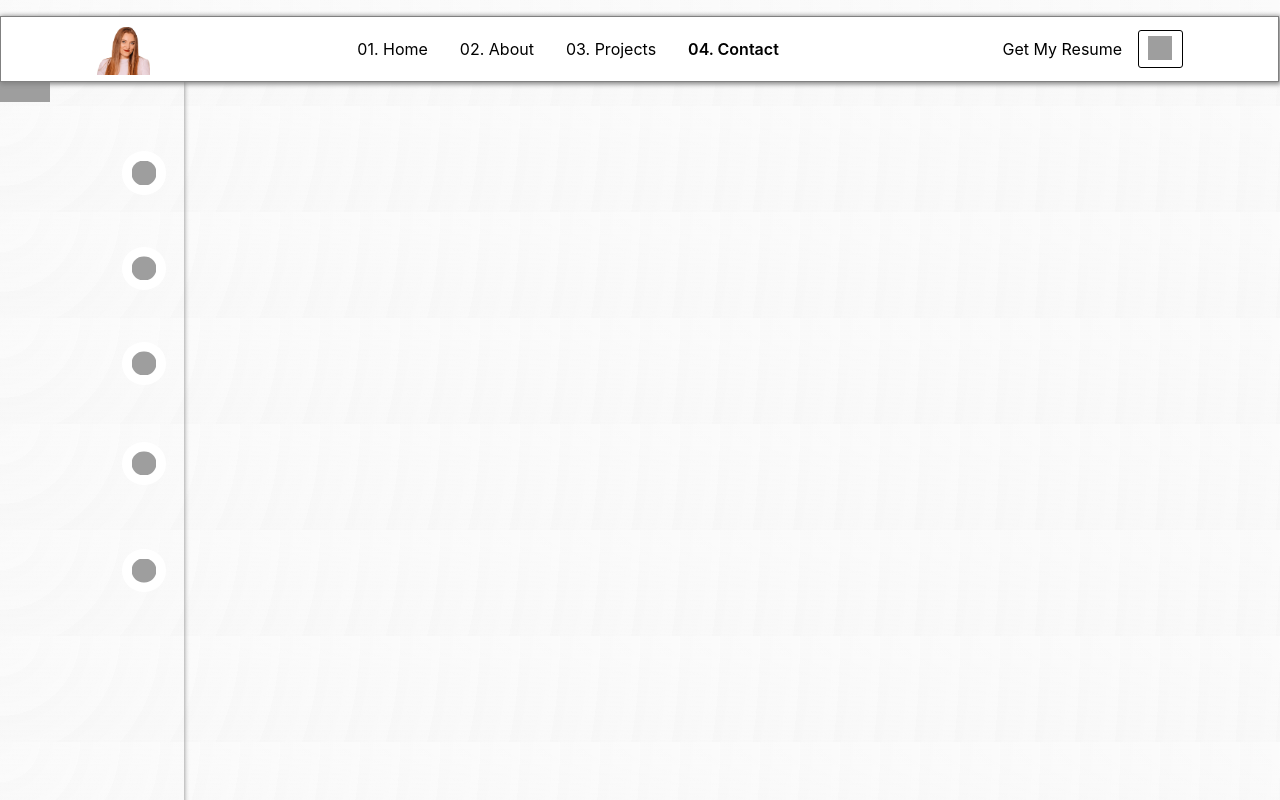
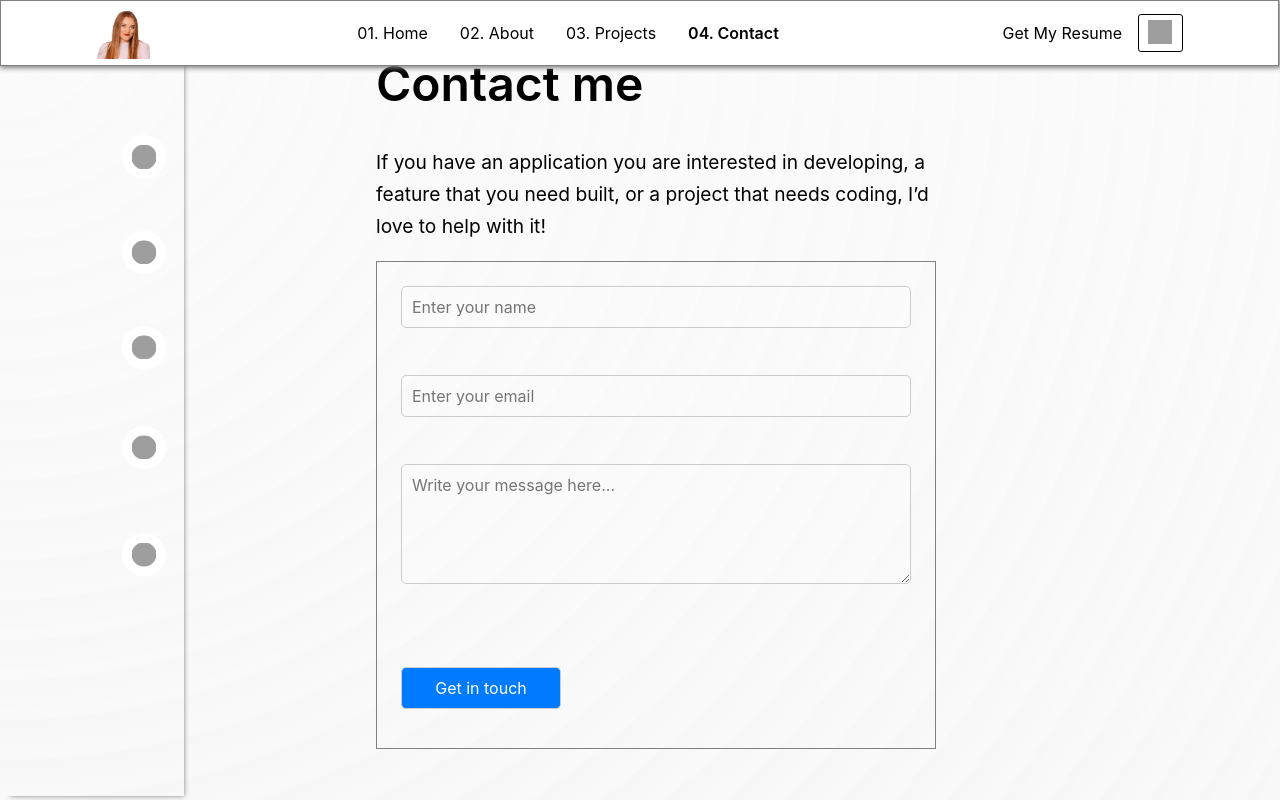
Before and after one commit to agneta1991/agneta, a React (Create React App) app: page /contact in a window 1280 px wide. Built offline with nearby package versions, Linux system fonts and the light colour scheme; grey boxes are pictures that could not be loaded.

Commit message:
Contact form has been added

```diff
--- a/src/assets/homepage.css
+++ b/src/assets/homepage.css
@@ -404,6 +404,76 @@ body.dark-mode .see-source {
   color: #5656e7;
 }
 
+.contact-form {
+  display: flex;
+  flex-direction: column;
+  justify-content: center;
+  align-items: center;
+  height: 100vh;
+}
+
+.contact-form > div {
+  width: 70vh;
+}
+
+#form {
+  display: flex;
+  flex-direction: column;
+  justify-content: center;
+  gap: 2rem;
+  border: 1px solid gray;
+  padding: 1.5rem;
+}
+
+input[type="text"],
+input[type="email"],
+textarea {
+  width: 100%;
+  padding: 10px;
+  margin-bottom: 15px;
+  border: 1px solid #ccc;
+  border-radius: 5px;
+  box-sizing: border-box;
+  font-family: inherit;
+  font-size: 16px;
+  background-color: rgba(255, 255, 255, 0.122);
+}
+
+textarea {
+  resize: vertical;
+  min-height: 120px;
+}
+
+input[type="text"]:focus,
+input[type="email"]:focus,
+textarea:focus {
+  border-color: #007bff;
+  outline: none;
+}
+
+input[type="submit"] {
+  width: calc(33.33% - 10px);
+  padding: 10px;
+  margin-bottom: 15px;
+  border: 1px solid #ccc;
+  border-radius: 5px;
+  box-sizing: border-box;
+  font-family: inherit;
+  font-size: 16px;
+  cursor: pointer;
+  background-color: #007bff;
+  color: #fff;
+}
+
+input[type="submit"]:hover {
+  background-color: #0056b3;
+}
+
+input[type="submit"]:focus {
+  outline: none;
+  border-color: #0056b3;
+}
+
 @media only screen and (max-width: 1024px) {
   .socials {
     margin: 1rem;
@@ -418,6 +488,10 @@ body.dark-mode .see-source {
     box-shadow: 1px 1px 5px gray;
     margin: 1rem;
     margin-left: 0;
+  }
+
+  .container > :first-child {
+    padding-top: 10rem;
   }
 
   .listings {
--- a/src/components/contact.js
+++ b/src/components/contact.js
@@ -1,18 +1,75 @@
-import React from "react";
-import { Link } from "react-router-dom";
+import React, { useState } from "react";
 
 const Contact = () => {
+  const [formData, setFormData] = useState({
+    name: "",
+    email: "",
+    message: "",
+  });
+
+  const handleChange = (e) => {
+    const { name, value } = e.target;
+    setFormData({ ...formData, [name]: value });
+  };
+
+  const handleSubmit = (e) => {
+    console.log("Form submitted:", formData);
+  };
+
   return (
-    <div>
-      <p>contact</p>
-      <Link to="/" className="back-to-home-link">
-        <img
-          width="50"
-          height="50"
-          src="https://img.icons8.com/ios/50/left--v1.png"
-          alt="down--v1"
-        />
-      </Link>
+    <div className="contact-form">
+      <div className="about-me">
+        <h1 className="contact">Contact me</h1>
+        <p className="about-p">
+          If you have an application you are interested in developing, a feature
+          that you need built, or a project that needs coding, I’d love to help
+          with it!
+        </p>
+        <form
+          id="form"
+          onSubmit={handleSubmit}
+          action="https://formspree.io/f/myyaqdnr"
+          method="post"
+        >
+          <label htmlFor="name">
+            <input
+              id="input-text"
+              type="text"
+              name="name"
+              placeholder="Enter your name"
+              minLength="1"
+              maxLength="30"
+              required
+              value={formData.name}
+              onChange={handleChange}
+            />
+          </label>
+          <label htmlFor="email">
+            <input
+              id="email"
+              type="email"
+              name="email"
+              placeholder="Enter your email"
+              required
+              value={formData.email}
+              onChange={handleChange}
+            />
+          </label>
+          <label htmlFor="message" className="message-label">
+            <textarea
+              id="textarea"
+              name="message"
+              placeholder="Write your message here..."
+              maxLength="500"
+              required
+              value={formData.message}
+              onChange={handleChange}
+            ></textarea>
+          </label>
+          <div id="error"></div>
+          <input id="submit" type="submit" value="Get in touch" required />
+        </form>
+      </div>
     </div>
   );
 };
--- a/src/components/dataFetching.js
+++ b/src/components/dataFetching.js
@@ -9,7 +9,7 @@ import {
 } from "./titles";
 
 const DataFetchingComponent = () => {
-  const githubname = "agneta1991";
+    const githubname = "agneta1991";
   const accessToken = "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";
   const targetRepositories = [
     "book-an-appointment-capstone",
```
